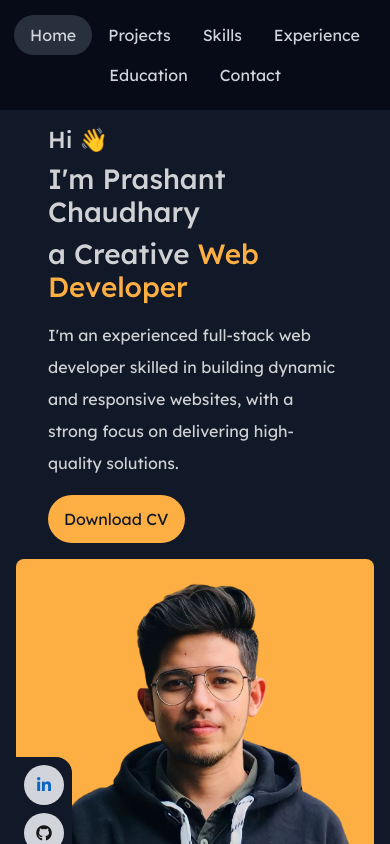
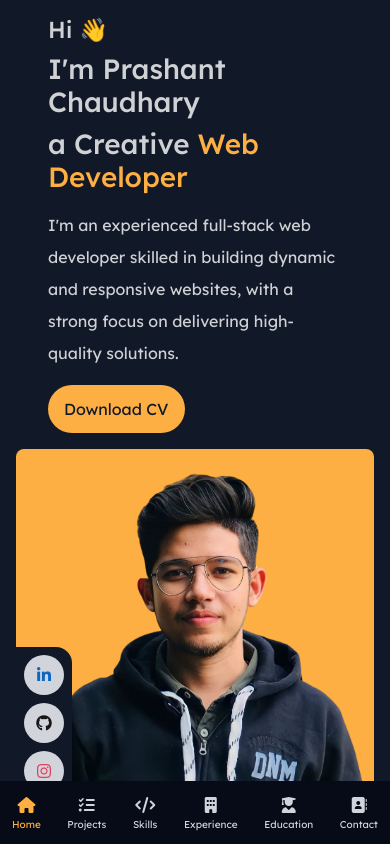
Before and after one commit to Prashant-Chaudhary-11/Portfolio, a React (Create React App) app: page / in a window 390 px wide. Shown: the top 844 px of the page. Built offline with nearby package versions, Linux system fonts and the light colour scheme; the HTML template or start-up script is replaced by a standard one.

Commit message:
update 5 files and create 1 file

```diff
--- a/public/index.html
+++ b/public/index.html
@@ -6,7 +6,7 @@
     <title>Prashant's Portfolio</title>
     <link crossorigin="anonymous" href="https://cdn.jsdelivr.net/npm/bootstrap@5.3.3/dist/css/bootstrap.min.css" integrity="sha384-QWTKZyjpPEjISv5WaRU9OFeRpok6YctnYmDr5pNlyT2bRjXh0JMhjY6hW+ALEwIH" rel="stylesheet" />
     <link href="https://fonts.googleapis.com" rel="preconnect" />
-    <link rel="icon" href="https://s3.amazonaws.com/jigyaasa_content_static/25231_000wQS.png" type="image/png">
+    <link rel="icon" href="../src/static/prashant1.png" type="image/png">
     <link crossorigin href="https://fonts.gstatic.com" rel="preconnect" />
     <link href="https://fonts.googleapis.com/css2?family=Lexend:wght@100..500&display=swap" rel="stylesheet" />
     <link crossorigin="anonymous" href="https://cdnjs.cloudflare.com/ajax/libs/font-awesome/6.7.1/css/all.min.css" integrity="sha512-5Hs3dF2AEPkpNAR7UiOHba+lRSJNeM2ECkwxUIxC1Q/FLycGTbNapWXB4tP889k5T5Ju8fs4b1P5z/iB4nMfSQ==" referrerpolicy="no-referrer" rel="stylesheet" />
--- a/src/App.css
+++ b/src/App.css
@@ -78,6 +78,7 @@ html {
 
 .header{
   background-color: var(--tertiary-color);
+  top: 0;
 }
 .footer {
   background-color: var(--secondary-color);
@@ -221,12 +222,32 @@ section {
   border: 2px solid var(--text-color);
   margin: auto;
 }
-
+.headerIcons{
+  display: none;
+}
 @media (max-width: 600px) {
   .header {
     border-radius: 0px;
+    width: 100%;
     margin: 0px !important;
-    justify-content: center !important;
-    padding: 15px 10px !important;
+    justify-content: between !important;
+    padding: 4px !important;
+    bottom: 0!important;
+    top: auto;
+    position: fixed!important;
+  }
+  .header a{
+    padding: 8px!important;
+    border-radius: 0px!important;
+  }
+  .header_pills.active{
+    background-color: var(--tertiary-color)!important;
+    color: var(--highlight-color)!important;
+  }
+  .headerIcons{
+    display: block;
+  }
+  .headerText{
+    font-size: 10px;
   }
 }
--- a/src/components/layout/Header.js
+++ b/src/components/layout/Header.js
@@ -25,13 +25,43 @@ export const Header = () => {
     }, []);
 
     return (
-        <div className="header p-2 mt-3 d-flex flex-wrap justify-content-between position-sticky top-0 mx-auto z-3">
-            <a href="#home" className={`text-decoration-none header_pills py-2 px-3 ${activeSection === 'home' ? 'active' : ''}`}>Home</a>
-            <a href="#projects" className={`text-decoration-none header_pills py-2 px-3 ${activeSection === 'projects' ? 'active' : ''}`}>Projects</a>
-            <a href="#skills" className={`text-decoration-none header_pills py-2 px-3 ${activeSection === 'skills' ? 'active' : ''}`}>Skills</a>
-            <a href="#experience" className={`text-decoration-none header_pills py-2 px-3 ${activeSection === 'experience' ? 'active' : ''}`}>Experience</a>
-            <a href="#education" className={`text-decoration-none header_pills py-2 px-3 ${activeSection === 'education' ? 'active' : ''}`}>Education</a>
-            <a href="#contact" className={`text-decoration-none header_pills py-2 px-3 ${activeSection === 'contact' ? 'active' : ''}`}>Contact</a>
+        <div className="header p-2 mt-3 d-flex flex-wrap justify-content-between position-sticky mx-auto z-3">
+            <a href="#home" className={`text-decoration-none header_pills py-2 px-3 ${activeSection === 'home' ? 'active' : ''}`}>
+                <div className='d-flex align-items-center justify-content-center flex-column'>
+                    <span className='headerIcons'><i className="fa-solid fa-house"></i></span>
+                    <span className='headerText'>Home</span>
+                </div>
+            </a>
+            <a href="#projects" className={`text-decoration-none header_pills py-2 px-3 ${activeSection === 'projects' ? 'active' : ''}`}>
+                <div className='d-flex align-items-center justify-content-center flex-column'>
+                    <span className='headerIcons'><i className="fa-solid fa-list-check"></i></span>
+                    <span className='headerText'>Projects</span>
+                </div>
+            </a>
+            <a href="#skills" className={`text-decoration-none header_pills py-2 px-3 ${activeSection === 'skills' ? 'active' : ''}`}>
+                <div className='d-flex align-items-center justify-content-center flex-column'>
+                    <span className='headerIcons'><i className="fa-solid fa-code"></i></span>
+                    <span className='headerText'>Skills</span>
+                </div>
+            </a>
+            <a href="#experience" className={`text-decoration-none header_pills py-2 px-3 ${activeSection === 'experience' ? 'active' : ''}`}>
+                <div className='d-flex align-items-center justify-content-center flex-column'>
+                    <span className='headerIcons'><i className="fa-solid fa-building"></i></span>
+                    <span className='headerText'>Experience</span>
+                </div>
+            </a>
+            <a href="#education" className={`text-decoration-none header_pills py-2 px-3 ${activeSection === 'education' ? 'active' : ''}`}>
+                <div className='d-flex align-items-center justify-content-center flex-column'>
+                    <span className='headerIcons'><i className="fa-solid fa-user-graduate"></i></span>
+                    <span className='headerText'>Education</span>
+                </div>
+            </a>
+            <a href="#contact" className={`text-decoration-none header_pills py-2 px-3 ${activeSection === 'contact' ? 'active' : ''}`}>
+                <div className='d-flex align-items-center justify-content-center flex-column'>
+                    <span className='headerIcons'><i className="fa-solid fa-address-book"></i></span>
+                    <span className='headerText'>Contact</span>
+                </div>
+            </a>
         </div>
     );
 };
--- a/src/pages/Experience.js
+++ b/src/pages/Experience.js
@@ -10,9 +10,9 @@ export const Experience = () => {
                     <span class="vertical-timeline-element-icon bounce-in"><svg stroke="currentColor" fill="none" stroke-width="0" viewBox="0 0 24 24" height="1em" width="1em" xmlns="http://www.w3.org/2000/svg"><path fill-rule="evenodd" clip-rule="evenodd" d="M17 7C17 5.34315 15.6569 4 14 4H10C8.34315 4 7 5.34315 7 7H6C4.34315 7 3 8.34315 3 10V18C3 19.6569 4.34315 21 6 21H18C19.6569 21 21 19.6569 21 18V10C21 8.34315 19.6569 7 18 7H17ZM14 6H10C9.44772 6 9 6.44772 9 7H15C15 6.44772 14.5523 6 14 6ZM6 9H18C18.5523 9 19 9.44772 19 10V18C19 18.5523 18.5523 19 18 19H6C5.44772 19 5 18.5523 5 18V10C5 9.44772 5.44772 9 6 9Z" fill="currentColor"></path></svg></span>
                     <div className="mx-auto experience p-4 rounded-3 position-relative">
                         <i class="fa-solid fa-caret-left position-absolute arrowIcon"></i>
-                        <div className="mb-2 fw-bold experienceHeadings">Web Developer</div>
+                        <div className="mb-2 fw-bold experienceHeadings">Web Application Developer</div>
                         <div className="mb-2 fw-bold experienceHeadings">uCertify</div>
-                        <div className="mb-2">Front-end development for a variety of Shopify stores such as FitazFK, Rider Collective, Masseuse Massage, Francesca Jewellery and Salty Captain. Developed high quality landing pages and front end features using HTML, CSS, SCSS, JavaScript and Liquid.</div>
+                        <div className="mb-2">Enhanced the uCertify platform by optimizing performance, migrating to Bootstrap 5.3 for a 30% speed boost, and automating catalog mapping with AI, cutting manual effort by 95%. Developed interactive modules for 10,000+ learners and an AI Auto Create Tool, improving content creation by 50%. Collaborated with Google to advance AI-driven automation, reducing manual work by 70%.</div>
                         <div className="mb-2 small yellowWords">February 2023 - Present</div>
                     </div>
                 </div>
--- a/src/pages/Home.js
+++ b/src/pages/Home.js
@@ -1,5 +1,5 @@
 import prashantImage from '../static/prashant1.png';
-
+import cv from '../static/Prashant Resume.pdf';
 export const Home = () => {
     return (
         <section id="home" className='pt-3'>
@@ -11,7 +11,7 @@ export const Home = () => {
                         <h1>a Creative <span className='yellowWords'>Web Developer</span></h1>
                         <p className='my-3'>I'm an experienced full-stack web developer skilled in building dynamic and responsive websites, with a strong focus on delivering high-quality solutions.</p>
                         <div>
-                            <button className='yellowButton myBtn'>Download CV</button>
+                            <a href={cv} target='_blank' className='text-decoration-none'><button className='yellowButton myBtn'>Download CV</button></a>
                         </div>
                     </div>
                 </div>
```
Also changed, not shown: 1 other file (tests, documents, lock files or other folders).
